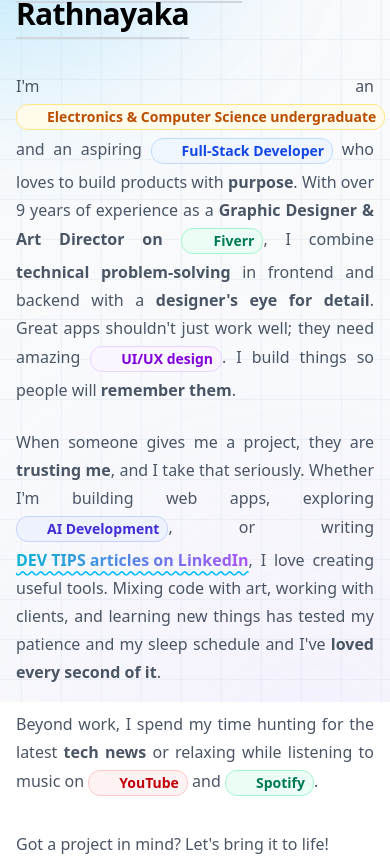
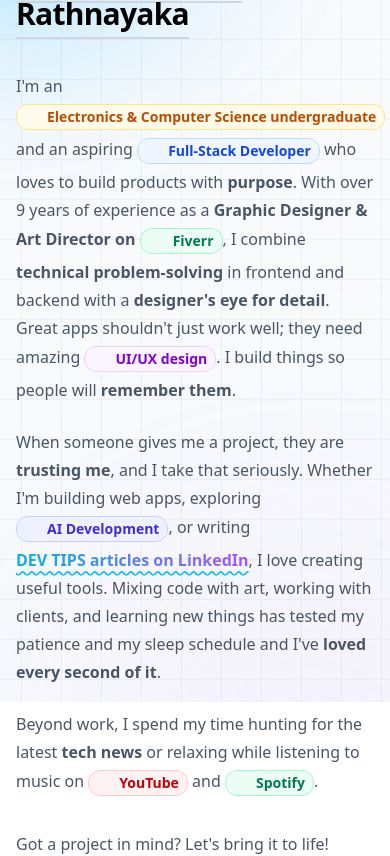
Before and after one commit to dimuthulk/portfolio-app, a Next.js app: page / in a window 390 px wide. Shown: the part 142-998 px from the top of the page. Built offline with nearby package versions, Linux system fonts and the light colour scheme; some icons are missing.

Commit message:
feat: update text alignment in Portfolio component for improved readability

```diff
--- a/app/page.tsx
+++ b/app/page.tsx
@@ -44,7 +44,7 @@ export default function Portfolio() {
           initial={{ opacity: 0, y: 20 }}
           animate={{ opacity: 1, y: 0 }}
           transition={{ delay: 0.1 }}
-          className="text-gray-600 dark:text-gray-300 text-base md:text-lg leading-7 md:leading-8 mb-6 text-justify"
+          className="text-gray-600 dark:text-gray-300 text-base md:text-lg leading-7 md:leading-8 mb-6 text-left md:text-justify"
         >
           I'm an{" "}
           <span className="inline-flex items-center gap-1 px-2 py-0.5 my-1 rounded-xl border font-semibold text-sm md:text-base align-middle transition-all duration-300 hover:scale-105 bg-amber-50 border-amber-200 text-amber-700 dark:bg-amber-950/40 dark:border-amber-700/40 dark:text-amber-300 whitespace-nowrap">
@@ -89,7 +89,7 @@ export default function Portfolio() {
           initial={{ opacity: 0, y: 20 }}
           animate={{ opacity: 1, y: 0 }}
           transition={{ delay: 0.2 }}
-          className="text-gray-600 dark:text-gray-300 text-base md:text-lg leading-7 md:leading-8 mb-6 text-justify"
+          className="text-gray-600 dark:text-gray-300 text-base md:text-lg leading-7 md:leading-8 mb-6 text-left md:text-justify"
         >
           <div>
             When someone gives me a project, they are{" "}
@@ -114,7 +114,7 @@ export default function Portfolio() {
           initial={{ opacity: 0, y: 20 }}
           animate={{ opacity: 1, y: 0 }}
           transition={{ delay: 0.3 }}
-          className="text-gray-600 dark:text-gray-300 text-base md:text-lg leading-7 md:leading-8 mb-6 text-justify"
+          className="text-gray-600 dark:text-gray-300 text-base md:text-lg leading-7 md:leading-8 mb-6 text-left md:text-justify"
         >
           Beyond work, I spend my time hunting for the latest{" "}
           <strong className="font-bold">tech news</strong> or relaxing while
@@ -146,7 +146,7 @@ export default function Portfolio() {
           transition={{ delay: 0.2 }}
           className="flex flex-col gap-3 mt-8"
         >
-          <p className="text-gray-600 dark:text-gray-300 text-base md:text-lg leading-6 text-justify">
+          <p className="text-gray-600 dark:text-gray-300 text-base md:text-lg leading-6 text-left md:text-justify">
             Got a project in mind? Let's bring it to life!
           </p>
 
```
